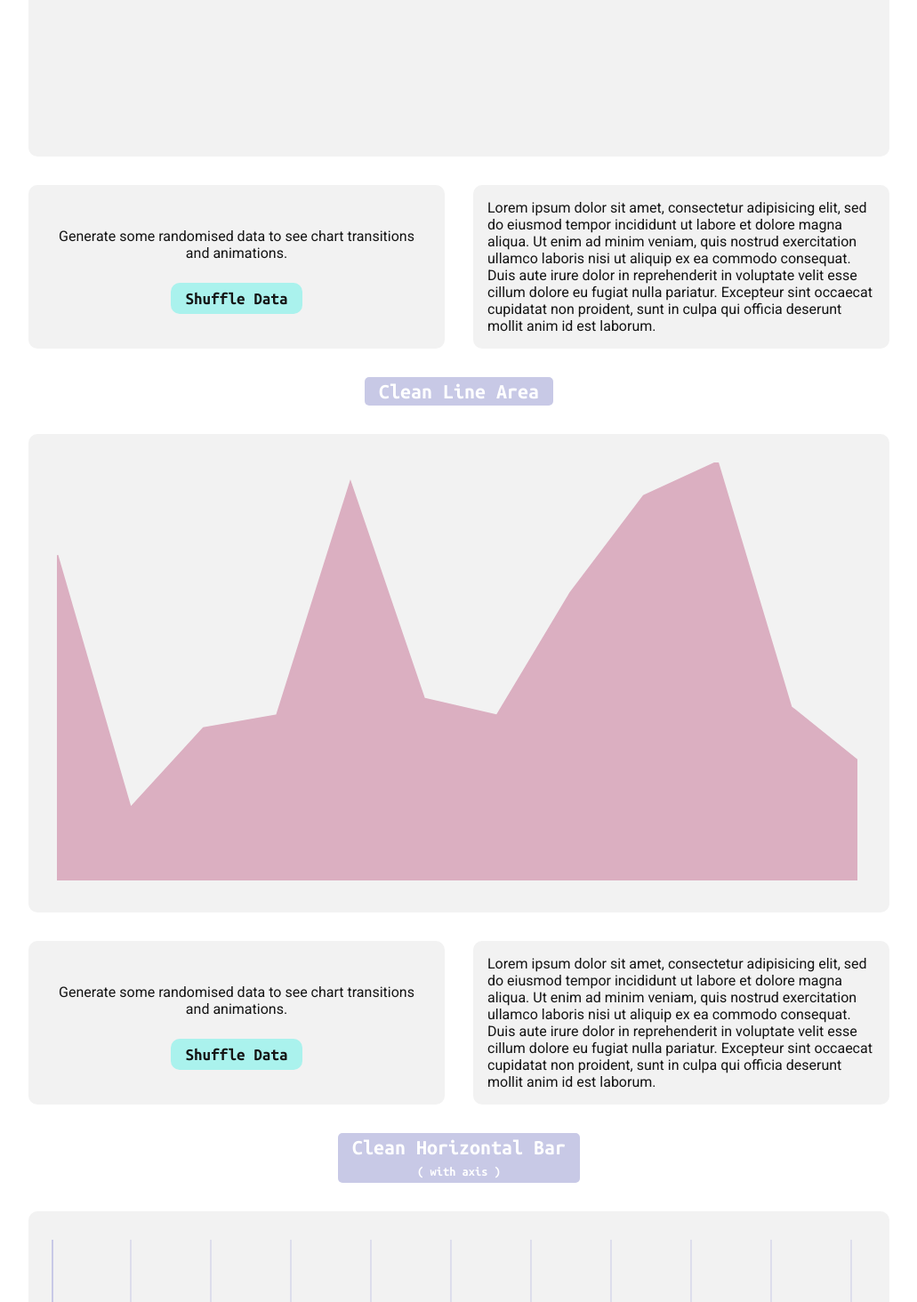
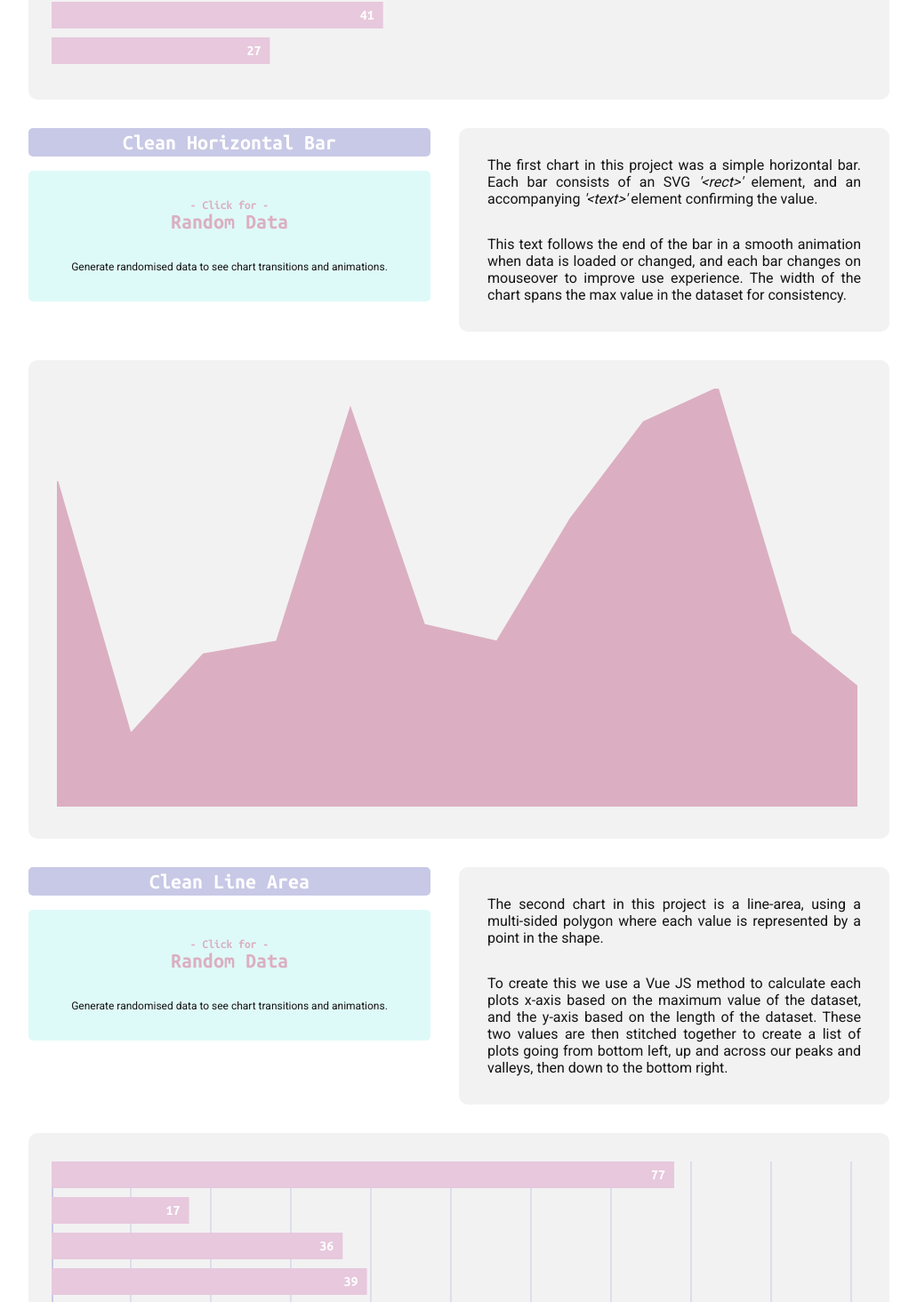
Before and after one commit to JClique/data-dash, a Vue app: page / in a window 1280 px wide. Shown: the part 515-1979 px from the top of the page at 89% size, without its empty margins (124-1155 px from the left). Built offline with nearby package versions, Linux system fonts and the light colour scheme.

Commit message:
Moved ButtonBox to it's own component and replaced all 'lorem ipsum'

```diff
--- a/src/App.vue
+++ b/src/App.vue
@@ -21,7 +21,7 @@ export default {
 @import url('https://fonts.googleapis.com/css2?family=Roboto&family=Ubuntu+Mono:wght@700&display=swap');
 
 :root {
-  --cyan: #AAF2ED;
+  --cyan: #DEFAF8;
   --lavender: #C8C9E6;
   --pink: #E7C8DD;
   --d-pink: #DBAFC1;
@@ -62,6 +62,7 @@ h1, h2, h3, h4, h5, h6 {
   max-width: 1000px;
   margin: auto;
   padding: 0;
+  padding-bottom: 3rem;
   overflow-x: hidden;
 }
 
@@ -69,28 +70,8 @@ a {
   text-decoration: none;
 }
 
-button {
-  background-color: var(--cyan);
-  font-size: 1.2rem;
-  font-family: 'Ubuntu Mono', monospace;
-  padding: .5rem 1rem;
-  border-radius: 10px;
-  outline: none;
-  border: none;
-  appearance: none;
-  margin: .5rem;
-}
-
-button:hover {
-  outline: 2px dashed var(--d-pink);
-  outline-offset: 2px;
-}
-
-button:active {
-  background-color: var(--pink);
-}
-
 h1, h2 {
+  display: block;
   margin: 1rem 0;
   padding: .25rem 1rem;
   border-radius: 5px;
@@ -99,9 +80,4 @@ h1, h2 {
   text-align: center;
 }
 
-h2 span {
-  font-family: 'Ubuntu Mono', monospace;
-  font-size: 0.9rem;
-  color: white;
-}
 </style>
--- /dev/null
+++ b/src/components/ButtonBox.vue
@@ -0,0 +1,90 @@
+<template lang="html">
+  <div class="box btn-box">
+    <h2>{{ title }}</h2>
+
+    <div class="box-content">
+      <button type="button" name="button" @click="$emit('randomiseData')">
+        <small> - Click for - </small>
+          Random Data
+      </button>
+      <p>Generate randomised data to see chart transitions and animations.</p>
+    </div>
+  </div>
+</template>
+
+<script>
+export default {
+  name: "BarChart",
+  props: ["title"],
+}
+</script>
+
+<style lang="css" scoped>
+
+.box.btn-box {
+  background-color: transparent;
+  padding: 0;
+  margin: 0 1rem;
+}
+
+.box.btn-box p {
+  padding: 1rem;
+  font-size: .75rem;
+}
+
+.box-content {
+  padding: 1rem;
+  text-align: center;
+  background-color: var(--cyan);
+  border-radius: 5px;
+}
+
+h1, h2 {
+  display: block;
+  margin: 1rem 0;
+  padding: .25rem 1rem;
+  border-radius: 5px;
+  background-color: var(--lavender);
+  color: white;
+  text-align: center;
+}
+
+h2 span {
+  font-family: 'Ubuntu Mono', monospace;
+  font-size: 0.9rem;
+  color: white;
+}
+
+button {
+  background-color: transparent;
+  color: var(--d-pink);
+  font-size: 1.5rem;
+  font-family: 'Ubuntu Mono', monospace;
+  padding: .5rem 1rem;
+  outline: none;
+  border: none;
+  appearance: none;
+  margin: .5rem;
+}
+
+button:hover {
+  outline: 2px dashed var(--d-pink);
+  outline-offset: 2px;
+}
+
+button:active {
+  background-color: var(--pink);
+  color: white;
+}
+
+button small {
+  display: block;
+  font-size: .85rem;
+  font-family: 'Ubuntu Mono', monospace;
+  color: var(--d-pink);
+}
+
+button:active small {
+  color: white;
+}
+</style>
--- a/src/components/Nav.vue
+++ b/src/components/Nav.vue
@@ -28,7 +28,7 @@ ul {
 }
 
 li {
-  padding: .5rem 1rem;
+  padding: .5rem;
   margin: .25rem;
   border-radius: 10px;
   text-align: center;
@@ -50,6 +50,7 @@ li:first-child {
   margin-right: auto;
   border: 3px dashed var(--lavender);
   border-radius: 0;
+  white-space: nowrap;
 }
 
 </style>
--- a/src/components/graph/BarChart.vue
+++ b/src/components/graph/BarChart.vue
@@ -56,6 +56,9 @@ export default {
 
       requestAnimationFrame(frame);
     },
+  },
+  mounted() {
+    this.animate();
   },
   watch: {
     chartData() {
--- a/src/components/graph/LineChart.vue
+++ b/src/components/graph/LineChart.vue
@@ -23,8 +23,9 @@ export default {
           points += point;
         }
       }
-      points += "100, 100000";
+      points += this.chartWidth + ", " + this.chartHeight;
       return points
+
     }
   },
   computed: {
--- a/src/views/About.vue
+++ b/src/views/About.vue
@@ -1,7 +1,14 @@
 <template>
   <div class="about">
-    <h1>This is an about page</h1>
-    <p>Lorem ipsum dolor sit amet, consectetur adipisicing elit, sed do eiusmod tempor incididunt ut labore et dolore magna aliqua. Ut enim ad minim veniam, quis nostrud exercitation ullamco laboris nisi ut aliquip ex ea commodo consequat. Duis aute irure dolor in reprehenderit in voluptate velit esse cillum dolore eu fugiat nulla pariatur. Excepteur sint occaecat cupidatat non proident, sunt in culpa qui officia deserunt mollit anim id est laborum.</p>
+    <h1>what is data-dash?</h1>
+    <p><b>'data-dash'</b> is a simple front-end application experimenting with data visualisation.
+      It was written using Vue JS by developer <a href="https://github.com/JClique">J_Clique</a>,
+      who after spending years moving data around with Python decided to finally learn a real Front-End framework.
+    </p>
+    <p>The inspiration for this project (and some of the first code!) was found in a video 'Data Visualisation with Vue JS' by Callum Macrae -
+      <a href="https://www.youtube.com/watch?v=30v9xnB-GEo">here</a>
+    </p>
+    <p> The full source-code for this project can be found on GitHub - <a href="https://github.com/JClique/data-dash">here</a> </p>
   </div>
 </template>
 
@@ -13,7 +20,26 @@ export default {
 
 <style scoped>
   .about {
-    margin: 1rem;
     padding: 1rem;
+    max-width: 600px;
+    margin: auto;
   }
+
+  .about p {
+    padding-bottom: 1rem;
+  }
+
+  .about b {
+    font-family: 'Ubuntu Mono', monospace;
+  }
+
+  a {
+    font-weight: bold;
+    transition: 0;
+  }
+
+  a:hover {
+    color: var(--pink);
+  }
+
 </style>
--- a/src/views/Home.vue
+++ b/src/views/Home.vue
@@ -1,66 +1,44 @@
 <template>
   <div>
   <div class="home">
-    <h2 v-if="this.chartData.length > 0">Clean Horizontal Bar</h2>
-
     <div class="box" v-if="this.chartData.length > 0">
       <BarChart :chartData="chartData" :chartWidth="chartWidth" :chartHeight="chartHeight" />
     </div>
 
-    <div class="box btn-box">
-      <div class="box-content">
-        <p>Generate some randomised data to see chart transitions and animations.</p>
-        <button type="button" name="button" @click="randomiseData">
-          Shuffle Data
-        </button>
-      </div>
-    </div>
+    <ButtonBox @randomiseData="randomiseData" title="Clean Horizontal Bar"/>
 
     <div class="box" v-if="this.chartData.length > 0">
-      <p>Lorem ipsum dolor sit amet, consectetur adipisicing elit, sed do eiusmod tempor incididunt ut labore et dolore magna aliqua. Ut enim ad minim veniam, quis nostrud exercitation ullamco laboris nisi ut aliquip ex ea commodo consequat. Duis aute irure dolor in reprehenderit in voluptate velit esse cillum dolore eu fugiat nulla pariatur. Excepteur sint occaecat cupidatat non proident, sunt in culpa qui officia deserunt mollit anim id est laborum.</p>
+      <p>The first chart in this project was a simple horizontal bar. Each bar consists of an SVG <i>'&lt;rect&gt;'</i> element,
+        and an accompanying <i>'&lt;text&gt;'</i> element confirming the value.</p>
+      <p>This text follows the end of the bar in a smooth animation when data is loaded or changed, and each bar changes on mouseover to improve use experience.
+        The width of the chart spans the max value in the dataset for consistency.</p>
     </div>
   </div>
 
   <div class="home" v-if="this.chartData.length > 0">
-    <h2>Clean Line Area</h2>
-
     <div class="box">
       <LineChart :chartData="chartData" :chartWidth="chartWidth" :chartHeight="chartHeight" />
     </div>
 
-
-    <div class="box btn-box">
-      <div class="box-content">
-        <p>Generate some randomised data to see chart transitions and animations.</p>
-        <button type="button" name="button" @click="randomiseData">
-          Shuffle Data
-        </button>
-      </div>
-    </div>
+    <ButtonBox @randomiseData="randomiseData" title="Clean Line Area" />
 
     <div class="box">
-      <p>Lorem ipsum dolor sit amet, consectetur adipisicing elit, sed do eiusmod tempor incididunt ut labore et dolore magna aliqua. Ut enim ad minim veniam, quis nostrud exercitation ullamco laboris nisi ut aliquip ex ea commodo consequat. Duis aute irure dolor in reprehenderit in voluptate velit esse cillum dolore eu fugiat nulla pariatur. Excepteur sint occaecat cupidatat non proident, sunt in culpa qui officia deserunt mollit anim id est laborum.</p>
+      <p>The second chart in this project is a line-area, using a multi-sided polygon where each value is represented by a point in the shape.</p>
+      <p>To create this we use a Vue JS method to calculate each plots x-axis based on the maximum value of the dataset, and the y-axis based on the length of the dataset.
+        These two values are then stitched together to create a list of plots going from bottom left, up and across our peaks and valleys, then down to the bottom right.</p>
     </div>
   </div>
 
   <div class="home" v-if="this.chartData.length > 0">
-    <h2>Clean Horizontal Bar <br><span>( with axis )</span></h2>
-
     <div class="box">
       <BarChart :chartData="chartData" :chartLines="true" :chartWidth="chartWidth" :chartHeight="chartHeight" />
     </div>
 
-    <div class="box btn-box">
-      <div class="box-content">
-        <p>Generate some randomised data to see chart transitions and animations.</p>
-        <button type="button" name="button" @click="randomiseData">
-          Shuffle Data
-        </button>
-      </div>
-    </div>
+    <ButtonBox @randomiseData="randomiseData" title="Horizontal Bar ( with axis )"/>
 
     <div class="box">
-      <p>Lorem ipsum dolor sit amet, consectetur adipisicing elit, sed do eiusmod tempor incididunt ut labore et dolore magna aliqua. Ut enim ad minim veniam, quis nostrud exercitation ullamco laboris nisi ut aliquip ex ea commodo consequat. Duis aute irure dolor in reprehenderit in voluptate velit esse cillum dolore eu fugiat nulla pariatur. Excepteur sint occaecat cupidatat non proident, sunt in culpa qui officia deserunt mollit anim id est laborum.</p>
+      <p>Now that we have two types of graph, it's time to add some axis. These are created using the <i>'&lt;line&gt;'</i> element and our dynamic Chart Heigh and Chart Width variables. </p>
+      <p>As with our previous chart, each bar changes on mouseover and our gridlines rect in a similar manor.</p>
     </div>
   </div>
 
@@ -70,12 +48,14 @@
 <script>
 import BarChart from '@/components/graph/BarChart.vue'
 import LineChart from '@/components/graph/LineChart.vue'
+import ButtonBox from '@/components/ButtonBox.vue'
 
 export default {
   name: 'Home',
   components: {
     BarChart,
-    LineChart
+    LineChart,
+    ButtonBox
   },
   data () {
     return {
@@ -130,17 +110,10 @@ export default {
   border-radius: 10px;
 }
 
-.box.btn-box {
-  display: flex;
-  align-items: center;
-  justify-content: center;
+.box p {
+  padding: 1rem;
+  text-align: justify;
 }
 
-.box-content {
-  text-align: center;
-}
 
-.box.btn-box p {
-  padding: 1rem;
-}
 </style>
```
Also changed, not shown: 1 other file (tests, documents, lock files or other folders).
